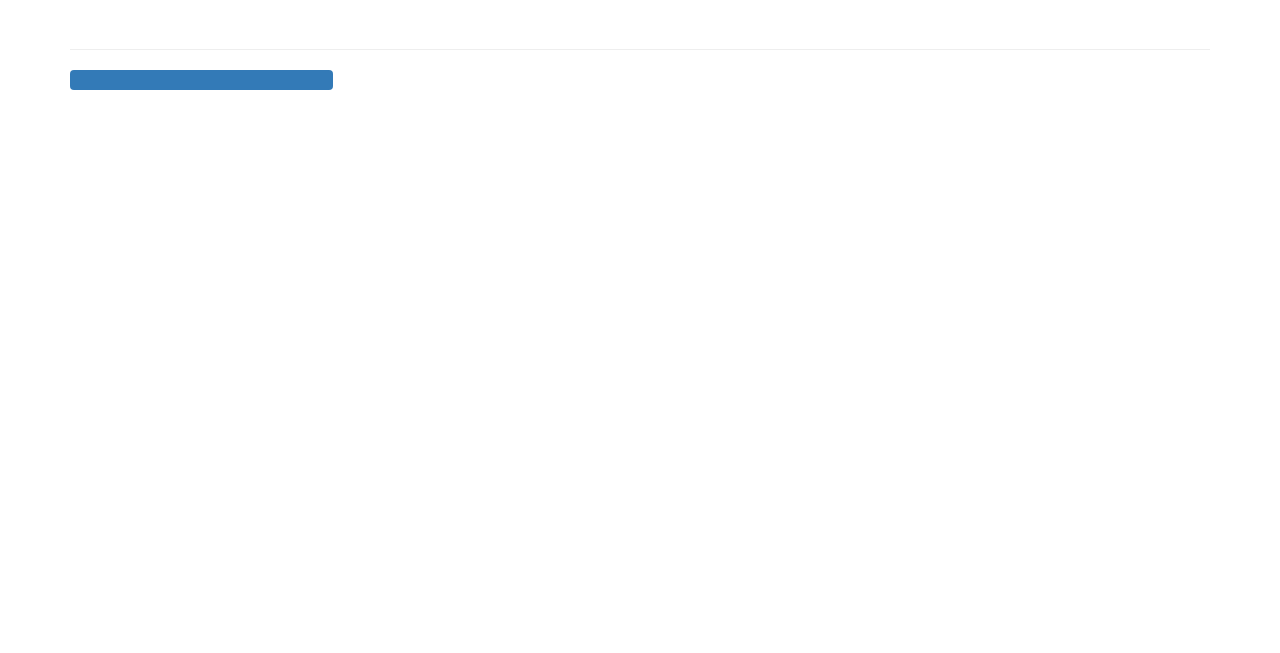
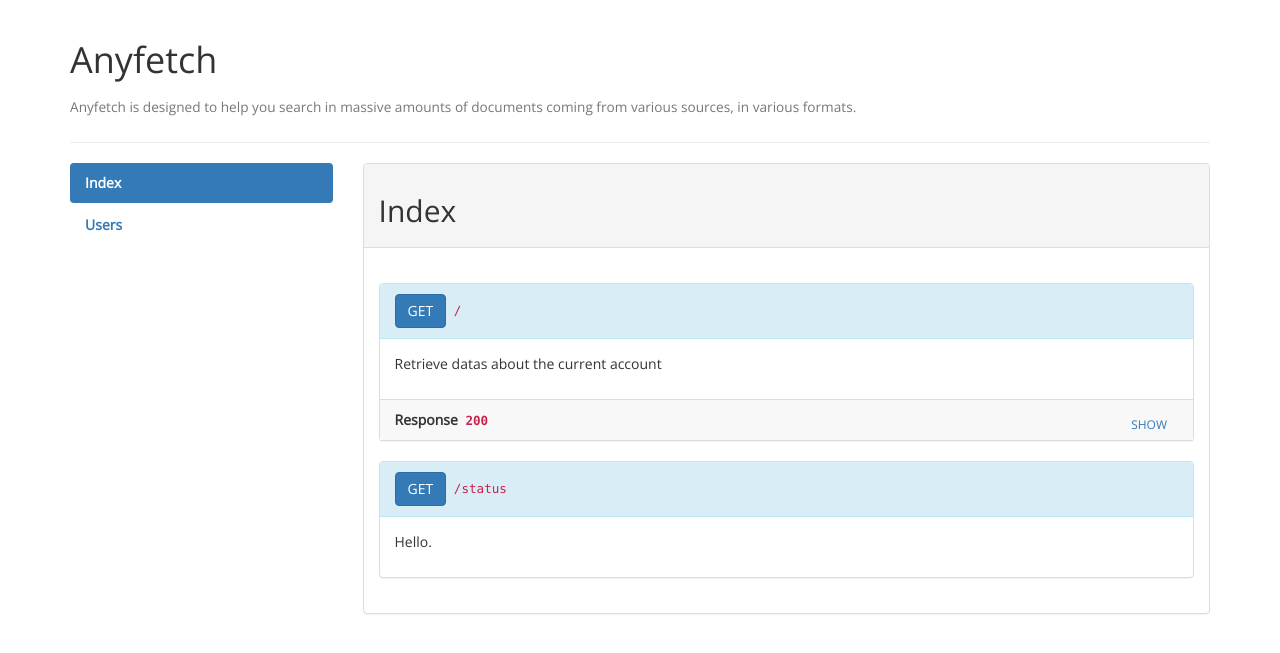
Before and after one commit to AnyFetch/developers.anyfetch.com, a Jekyll site: the page endpoints/index.html, which Jekyll copies as it is, in a window 1280 px wide. Shown: the top 653 px of the page. Built offline with Jekyll 4.4.1, drawn with Linux system fonts in a browser that asks for light colours; nearby versions of some CDN libraries; Markdown is read by kramdown in place of the engine named in the settings.

Commit message:
Generate blueprint html

```diff
--- a/endpoints/index.html
+++ b/endpoints/index.html
@@ -17,8 +17,10 @@
 	<head>
 		<meta charset="utf-8">
 		<meta name="viewport" content="width=device-width, initial-scale=1.0">
-		<title></title>
-		<meta name="description" content="">
+		<title>Anyfetch</title>
+		<meta name="description" content="Anyfetch is designed to help you search in  massive amounts of documents coming from various sources, in various formats.
+
+">
 		<link rel="stylesheet" href="http://netdna.bootstrapcdn.com/bootstrap/3.0.0/css/bootstrap.min.css">
 		<link href='http://fonts.googleapis.com/css?family=Open+Sans' rel='stylesheet' type='text/css'>
 		<style>
@@ -55,8 +57,9 @@
 			<div class="row">
 				<div class="col-md-12">
 					<div class="page-header">
-						<h1></h1>
-						<h2 class="lead"><small></small></h2>
+						<h1>Anyfetch</h1>
+						<h2 class="lead"><small><p>Anyfetch is designed to help you search in  massive amounts of documents coming from various sources, in various formats.</p>
+</small></h2>
 					</div>
 				</div>
 
@@ -64,7 +67,9 @@
 
 <ul class="nav nav-pills nav-stacked nav-rg affix" id="group-tab">
 
-		<li><a href="#" data-toggle="tab"><strong></strong></a></li>
+		<li><a href="#index" data-toggle="tab"><strong>Index</strong></a></li>
+
+		<li><a href="#users" data-toggle="tab"><strong>Users</strong></a></li>
 
 </ul>
 
@@ -74,10 +79,10 @@
 					<div class="tab-content">
 
 
-	<div class="tab-pane" id="">
+	<div class="tab-pane" id="index">
 		<div class="panel panel-default">
 			<div class="panel-heading">
-				<h2 id=""></h2>
+				<h2 id="index">Index</h2>
 			</div>
 			<div class="panel-body">
 				<p class="lead"><small></small></p>
@@ -90,10 +95,11 @@
 	<div class="panel panel-info">
 		<div class="panel-heading">
 			<span class="btn btn-primary">GET</span>
-			<code>/messages/{id}</code>
+			<code>/</code>
 		</div>
 
 		<div class="panel-body">
+			<p>Retrieve datas about the current account</p>
 
 		</div>
 
@@ -112,10 +118,176 @@
 		</li>
 		<li class="list-group-item snippet">
 
-				<code>&lt; Content-Type: text/plain</code><br>
+				<code>&lt; Access-Control-Allow-Credentials: true</code><br><code>&lt; Access-Control-Allow-Headers: Accept, Accept-Version, Authorization, Content-Type, Api-Version, X-Requested-With</code><br><code>&lt; Access-Control-Allow-Methods: GET, POST, PUT, PATCH, DELETE, OPTIONS</code><br><code>&lt; Access-Control-Allow-Origin: *</code><br><code>&lt; Content-Type: application/json</code><br>
 
 
-				<pre class="prettyprint">Hello World!
+				<pre class="prettyprint">{
+    &#34;users_url&#34;: &#34;/users&#34;,
+    &#34;user_url&#34;: &#34;/user&#34;,
+    &#34;documents_url&#34;: &#34;/documents&#34;,
+    &#34;server_time&#34;: &#34;2014-01-10T10:47:22.413Z&#34;,
+    &#34;_type&#34;: &#34;Company&#34;,
+    &#34;id&#34;: &#34;52cbdaddc8318c4dc8000001&#34;,
+    &#34;name&#34;: &#34;test@papiel.fr&#34;,
+    &#34;provider_status&#34;: {},
+    &#34;document_types&#34;: {}
+}
+</pre>
+
+		</li>
+
+
+
+
+		</ul>
+	</div>
+
+
+
+
+
+
+	<div class="panel panel-info">
+		<div class="panel-heading">
+			<span class="btn btn-primary">GET</span>
+			<code>/status</code>
+		</div>
+
+		<div class="panel-body">
+			<p>Hello.</p>
+
+		</div>
+
+		<ul class="list-group">
+
+
+		</ul>
+	</div>
+
+
+
+			</div>
+		</div>
+	</div>
+
+	<div class="tab-pane" id="users">
+		<div class="panel panel-default">
+			<div class="panel-heading">
+				<h2 id="users">Users</h2>
+			</div>
+			<div class="panel-body">
+				<p class="lead"><small></small></p>
+
+
+
+
+
+
+	<div class="panel panel-info">
+		<div class="panel-heading">
+			<span class="btn btn-primary">GET</span>
+			<code>/notes</code>
+		</div>
+
+		<div class="panel-body">
+			<p>Retrieve a list of all users in the current company.</p>
+
+		</div>
+
+		<ul class="list-group">
+
+
+
+
+
+
+
+
+		<li class="list-group-item bg-default response">
+			<strong>Response <code>200</code></strong>
+			<a href="javascript:;" class="pull-right btn btn-link btn-sm snippet-toggle">SHOW</a>
+		</li>
+		<li class="list-group-item snippet">
+
+				<code>&lt; Content-Type: application/json</code><br>
+
+
+				<pre class="prettyprint">    [
+        {
+            &#34;_type&#34;: &#34;User&#34;,
+            &#34;id&#34;: &#34;5252cebb03a470843f000003&#34;,
+            &#34;email&#34;: &#34;matthieu@papiel.fr&#34;,
+            &#34;name&#34;: &#34;&#34;,
+            &#34;is_admin&#34;: true,
+            &#34;user_url&#34;: &#34;/users/5252cebb03a470843f000003&#34;
+        },
+        ...
+    ]
+</pre>
+
+		</li>
+
+
+
+
+		</ul>
+	</div>
+
+
+
+
+
+
+	<div class="panel panel-info">
+		<div class="panel-heading">
+			<span class="btn btn-primary">GET</span>
+			<code>/user/{id}</code>
+		</div>
+
+		<div class="panel-body">
+
+		</div>
+
+		<ul class="list-group">
+
+				<li class="list-group-item bg-default"><strong>Parameters</strong></li>
+				<li class="list-group-item">
+<dl class="dl-horizontal">
+
+		<dt>id</dt>
+		<dd>
+
+
+		<code>number</code> Numeric `id` of the User to perform action with.
+		</dd>
+
+</dl>
+</li>
+
+
+
+
+
+
+
+
+		<li class="list-group-item bg-default response">
+			<strong>Response <code>200</code></strong>
+			<a href="javascript:;" class="pull-right btn btn-link btn-sm snippet-toggle">SHOW</a>
+		</li>
+		<li class="list-group-item snippet">
+
+				<code>&lt; Content-Type: application/json</code><br>
+
+
+				<pre class="prettyprint">    {
+        &#34;_type&#34;: &#34;User&#34;,
+        &#34;id&#34;: &#34;5252cebb03a470843f000003&#34;,
+        &#34;email&#34;: &#34;matthieu@papiel.fr&#34;,
+        &#34;name&#34;: &#34;&#34;,
+        &#34;is_admin&#34;: true,
+        &#34;user_url&#34;: &#34;/users/5252cebb03a470843f000003&#34;
+    }
 </pre>
 
 		</li>
@@ -137,6 +309,20 @@
 		</div>
 
 		<ul class="list-group">
+
+				<li class="list-group-item bg-default"><strong>Parameters</strong></li>
+				<li class="list-group-item">
+<dl class="dl-horizontal">
+
+		<dt>id</dt>
+		<dd>
+
+
+		<code>number</code> Numeric `id` of the User to perform action with.
+		</dd>
+
+</dl>
+</li>
 
 
 
```
Also changed, not shown: other parts of endpoints/index.html (+1 -1 lines).
